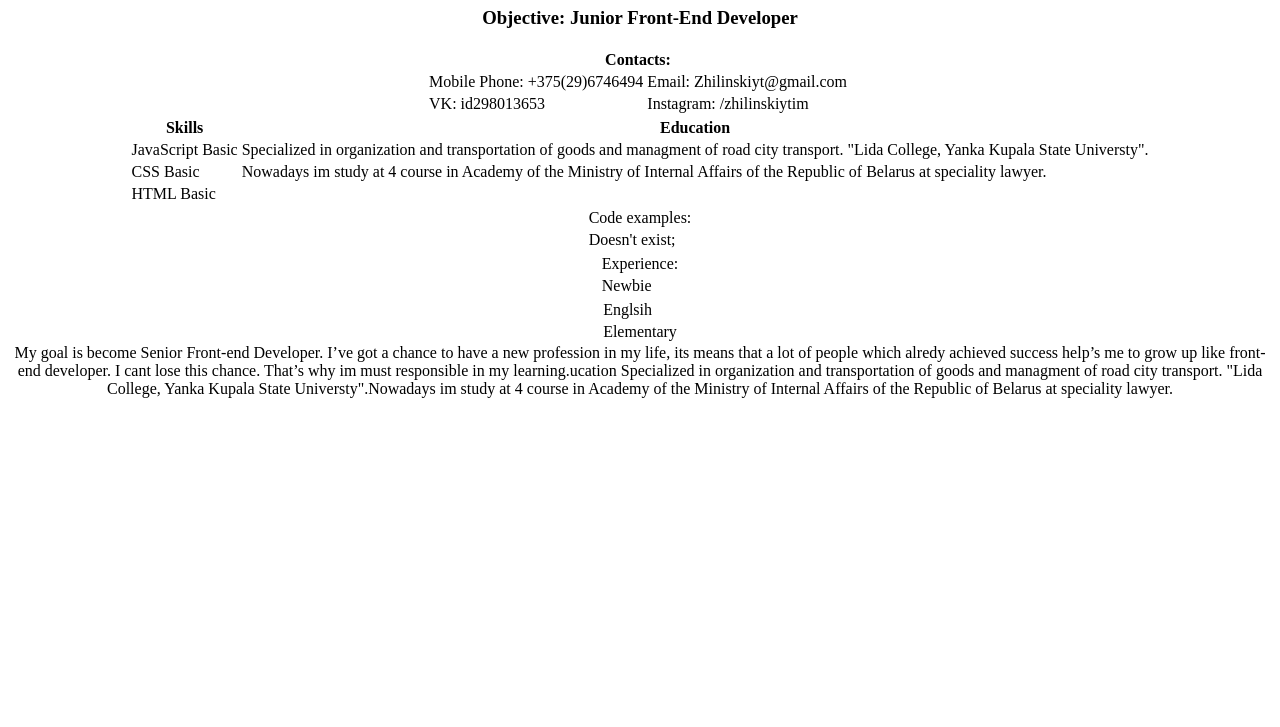
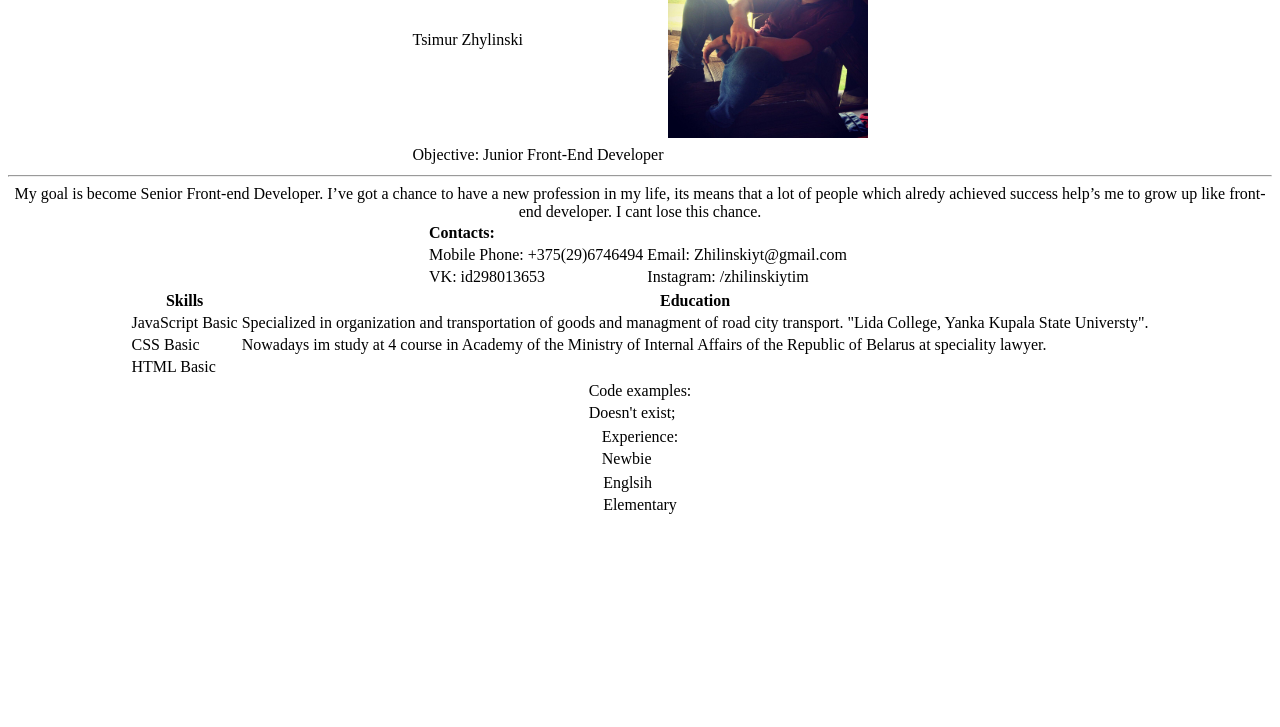
Before and after one commit to zhilinskiyt/rsschool-cv, a plain HTML site: page index.html in a window 1280 px wide. Shown: the part 73-800 px from the top of the page. Drawn offline with Linux system fonts and the light colour scheme.

Commit message:
feat: my photo

```diff
--- a/index.html
+++ b/index.html
@@ -2,17 +2,27 @@
 <html lang="en">
 <head>
     <meta charset="UTF-8">
-    <meta name="viewport" content="width=device-width, initial-scale=1.0">
+    <meta name="viewport" content="width=1024px, initial-scale=1.0">
     <title>Document</title>
+    <link rel="stylesheet" href="style.css">
 </head>
 <body>
     <div align="center">
-        <h1>Tsimur Zhylinski</h1>
-        <h3>Objective: Junior Front-End Developer</h3>
-        <div class=tables>
         <table>
             <tr>
-                <th colspan="2">Contacts:</th>
+                <td>Tsimur Zhylinski</td>
+                <td><img src="my photo.jpg" alt="Моё фото" height="200" width="200"></td>
+            </tr>
+            <tr>
+                <td>Objective: Junior Front-End Developer</td>
+                <td></td>
+            </tr>
+        </table>
+        <hr>
+        My goal is become Senior Front-end Developer. I’ve got a chance to have a new profession in my life, its means that a lot of people which alredy achieved success help’s me to grow up like front-end developer. I cant lose this chance.
+        <table>
+            <tr>
+                <th colspan="2" align="left">Contacts:</th>
                 <th></th>
             </tr>
             <tr>
@@ -66,9 +76,6 @@
                 <td>Elementary</td>
             </tr>
         </table>
-        </div>
-        My goal is become Senior Front-end Developer. I’ve got a chance to have a new profession in my life, its means that a lot of people which alredy achieved success help’s me to grow up like front-end developer. I cant lose this chance. That’s why im must responsible in my learning.ucation Specialized in organization and transportation of goods and managment of road city transport. "Lida College, Yanka Kupala State Universty".Nowadays im study at 4 course in Academy of the Ministry of Internal Affairs of the Republic of Belarus at speciality lawyer.
-
     </div>
 </body>
 </html>
```
Also changed, not shown: My photo.jpg (added).
